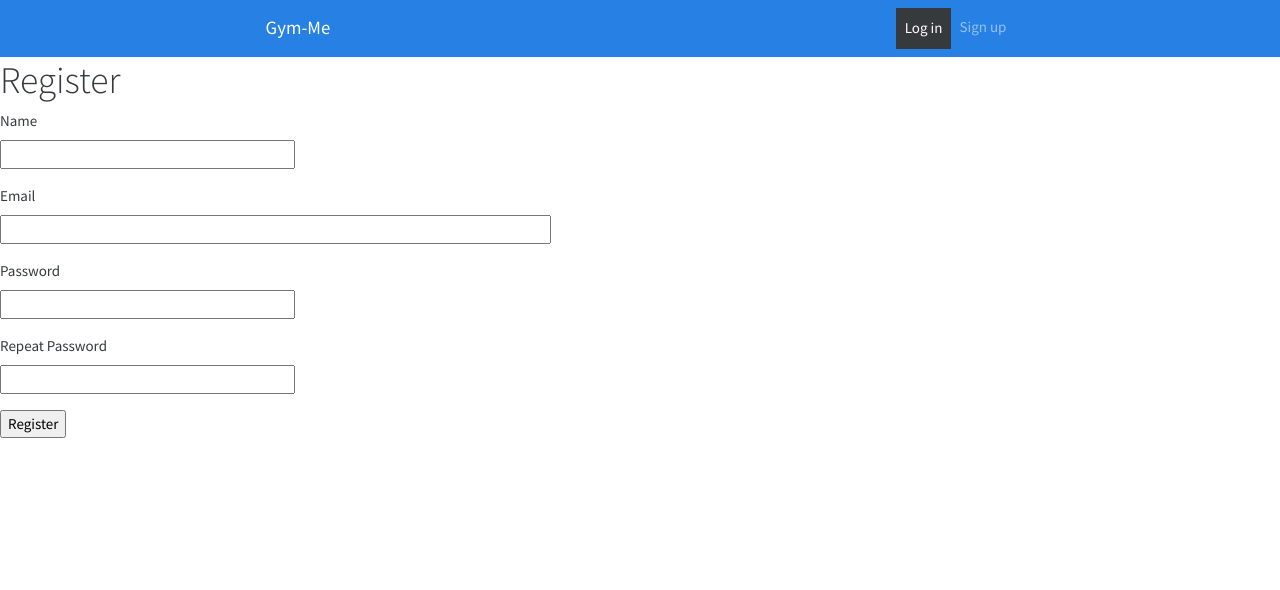
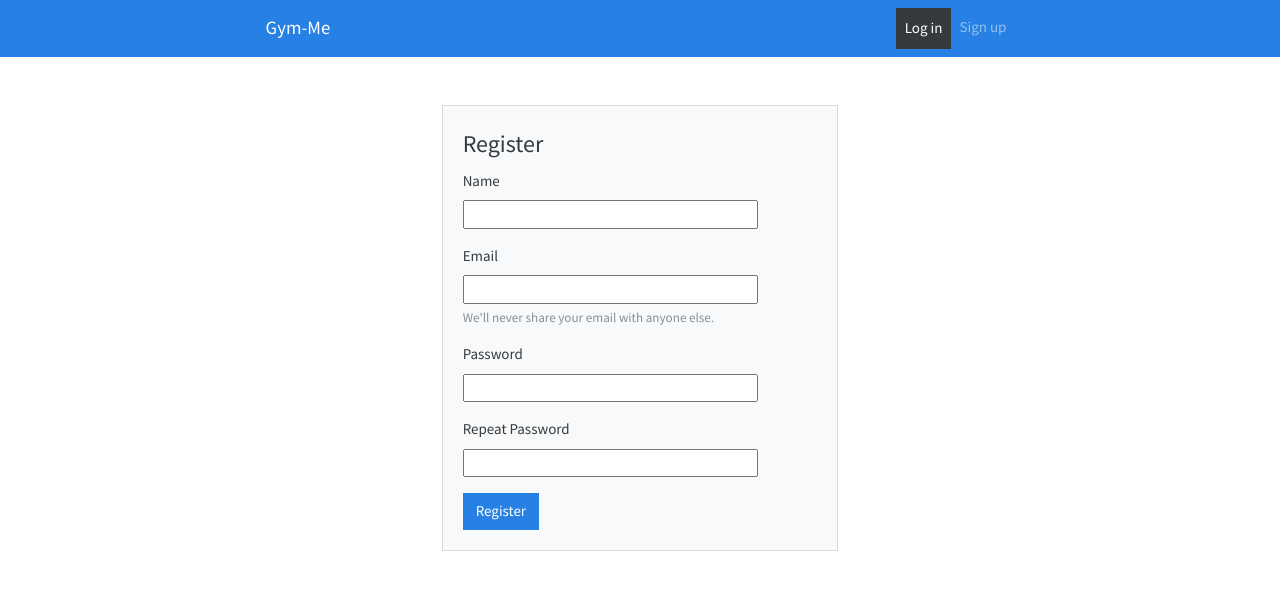
Before and after one commit to Nikolay-Pomytkin/Gym-Me, a Flask app: page /register in a window 1280 px wide. Shown: the top 590 px of the page. Run offline with Flask 2, Linux system fonts and the light colour scheme; some libraries are stand-ins or nearby versions.

Commit message:
Corrected styling for registration form

```diff
--- a/server/app/templates/register.html
+++ b/server/app/templates/register.html
@@ -1,37 +1,71 @@
 {% extends "base.html" %}
 
 {% block content %}
-    <h1>Register</h1>
-    <form action="" method="post">
+<div class="container-fluid">
+
+  <!-- Spacing between navbar and card -->
+  <div class="row mb-5"></div>
+
+  <div class="row">
+
+    <div class="offset-md-4 col-md-4">
+      <div class="card bg-light mb-3">
+        <div class="card-body">
+
+          <form acion="" method="post">
             {{ form.hidden_tag() }}
-        <p>
-            {{ form.username.label }}<br>
-            {{ form.username(size=32) }}<br>
+
+            <fieldset>
+              <legend>Register</legend>
+
+                <!-- NAME -->
+                <div class="form-group">
+                  {{ form.username.label }} <br>
+                  {{ form.username(size=32) }} <br>
                   {% for error in form.username.errors %}
                   <span style="color: red;">[{{ error }}]</span>
                   {% endfor %}
-        </p>
-        <p>
-            {{ form.email.label }}<br>
-            {{ form.email(size=64) }}<br>
+                </div>
+
+                <!-- EMAIL -->
+                <div class="form-group">
+                  {{ form.email.label }} <br>
+                  {{ form.email(size=32) }} <br>
+                  <small id="emailHelp" class="form-text text-muted">
+                    We'll never share your email with anyone else.
+                  </small>
                   {% for error in form.email.errors %}
                   <span style="color: red;">[{{ error }}]</span>
                   {% endfor %}
-        </p>
-        <p>
-            {{ form.password.label }}<br>
-            {{ form.password(size=32) }}<br>
+                </div>
+
+                <!-- PASSWORD -->
+                <div class="form-group">
+                  {{ form.password.label }} <br>
+                  {{ form.password(size=32) }} <br>
                   {% for error in form.password.errors %}
                   <span style="color: red;">[{{ error }}]</span>
                   {% endfor %}
-        </p>
-        <p>
-            {{ form.password2.label }}<br>
-            {{ form.password2(size=32) }}<br>
+                </div>
+
+                <!-- REPEAT PASSWORD -->
+                <div class="form-group">
+                  {{ form.password2.label }} <br>
+                  {{ form.password2(size=32) }} <br>
                   {% for error in form.password2.errors %}
                   <span style="color: red;">[{{ error }}]</span>
                   {% endfor %}
-        </p>
-        <p>{{ form.submit() }}</p>
+                </div>
+
+              {{ form.submit(class="btn btn-primary") }}
+            </fieldset>
+
           </form>
+
+        </div>
+      </div>
+    </div>
+
+  </div>
+</div>
 {% endblock %}
```
Lines whose indentation alone changed are shown as unchanged.
